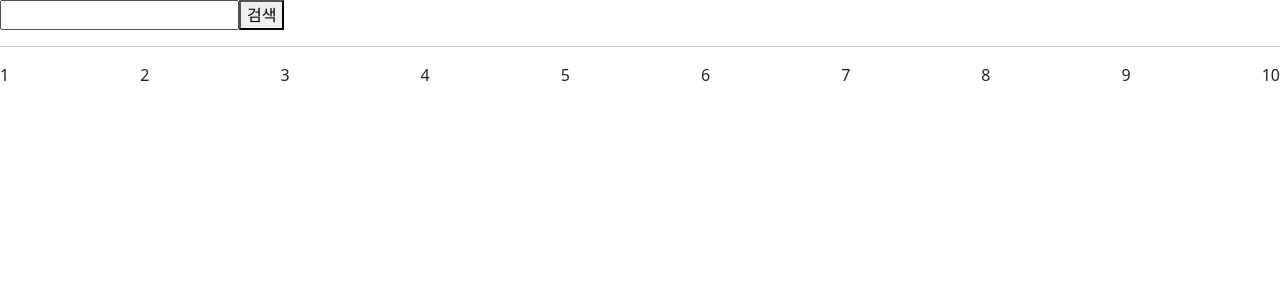
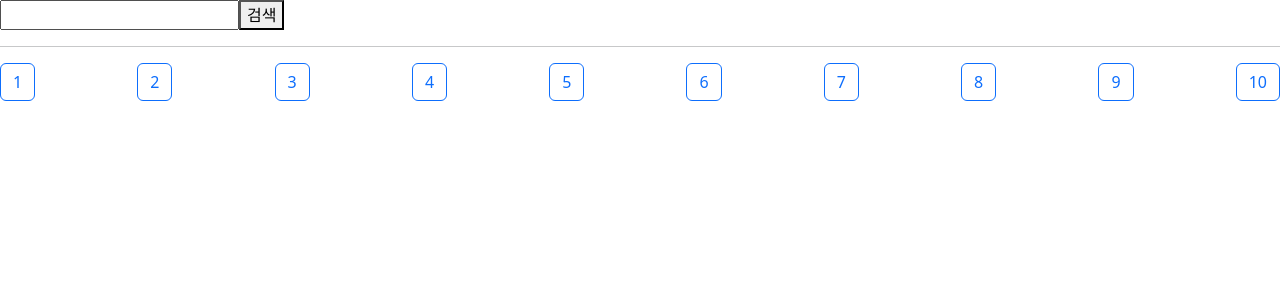
Before and after one commit to yumin359/react, a React (Vite) app: page /member/list in a window 1280 px wide. Shown: the top 300 px of the page. Built offline with nearby package versions, Linux system fonts and the light colour scheme.

Commit message:
0704 url search params

```diff
--- a/src/App47.jsx
+++ b/src/App47.jsx
@@ -1,5 +1,6 @@
 import React, { useState } from "react";
 import { BrowserRouter, Route, Routes, useSearchParams } from "react-router";
+import { Button } from "react-bootstrap";
 
 function Child1() {
   const [keyword, setKeyword] = useState("");
@@ -71,13 +72,13 @@ function Child2() {
       <hr />
       <div className="d-flex justify-content-between">
         {pageNum.map((num) => (
-          <div
+          <Button
             key={num}
-            style={{ cursor: "pointer" }}
+            variant="outline-primary"
             onClick={() => handlePageNumClick(num)}
           >
             {num}
-          </div>
+          </Button>
         ))}
       </div>
     </div>
```
